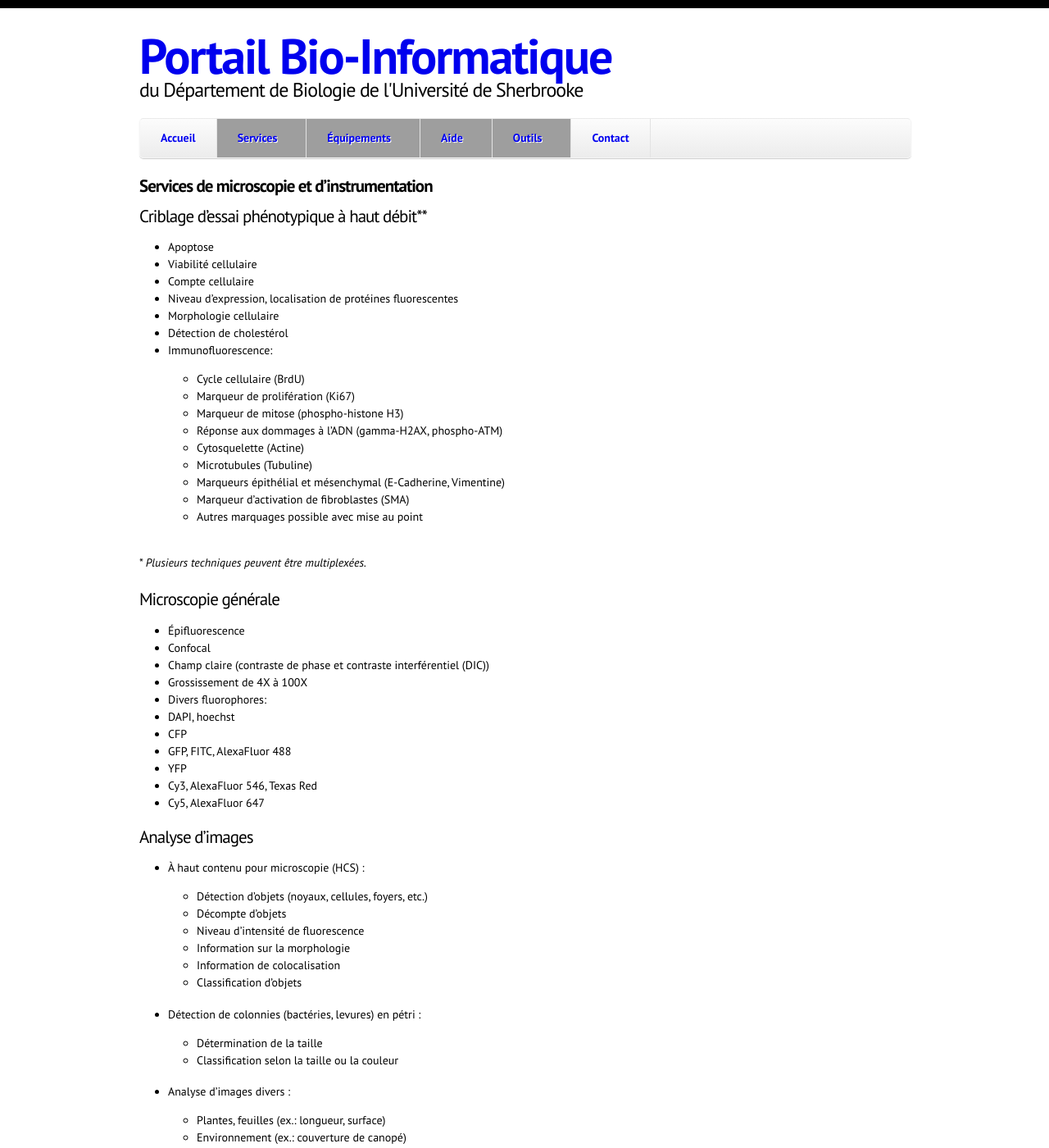
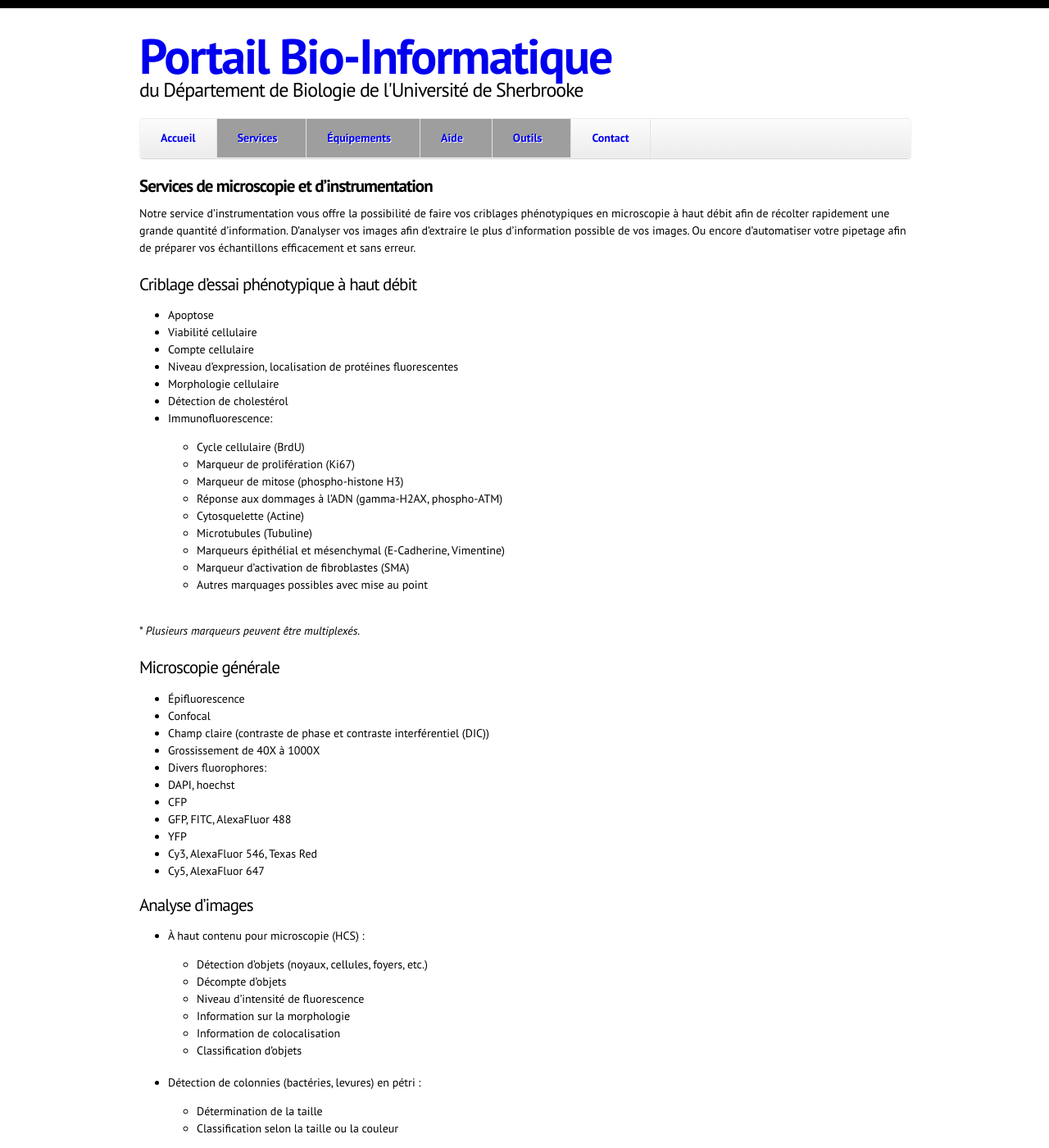
Before and after one commit to jflucier/bioinfo-portal-, a Jekyll site: the page built from portal/services/microscopie.md, in a window 1280 px wide and 1400 px high, cut to the strip 0-1400 px from the top of the window. Shown: the whole strip at 82% size. Built offline with Jekyll 4.4.1, drawn with Linux system fonts in a browser that asks for light colours; nearby versions of some CDN libraries; Markdown is read by kramdown in place of the engine named in the settings; some of the changed text lies outside the part shown; grey boxes are pictures that could not be loaded.

```diff
--- a/portal/services/microscopie.md
+++ b/portal/services/microscopie.md
@@ -4,7 +4,9 @@
 
 ## Services de microscopie et d'instrumentation
 
-### Criblage d'essai phénotypique à haut débit**
+Notre service d'instrumentation vous offre la possibilité de faire vos criblages phénotypiques en microscopie à haut débit afin de récolter rapidement une grande quantité d'information. D'analyser vos images afin d'extraire le plus d'information possible de vos images. Ou encore d'automatiser votre pipetage afin de préparer vos échantillons efficacement et sans erreur.
+
+### Criblage d'essai phénotypique à haut débit
   - Apoptose
   - Viabilité cellulaire
   - Compte cellulaire
@@ -20,16 +22,16 @@
     - Microtubules (Tubuline)
     - Marqueurs épithélial et mésenchymal (E-Cadherine, Vimentine)
     - Marqueur d'activation de fibroblastes (SMA)
-    - Autres marquages possible avec mise au point
+    - Autres marquages possibles avec mise au point
 
-\* *Plusieurs techniques peuvent être multiplexées.*
+\* *Plusieurs marqueurs peuvent être multiplexés.*
 <br>
 
 ### Microscopie générale
  - Épifluorescence
  - Confocal
  - Champ claire (contraste de phase et contraste interférentiel (DIC))
- - Grossissement de 4X à 100X
+ - Grossissement de 40X à 1000X
  - Divers fluorophores:
   - DAPI, hoechst
   - CFP
```
Also changed, not shown: other parts of portal/services/microscopie.md (+1 -1 lines), portal/equipements/zeiss_axioimager_m1.md (+10 -11 lines), portal/equipements/zeiss_axioimager_z1.md (+3 -3 lines), portal/equipements/zeiss_axioobserver_z1.md (+3 -1 lines), portal/images/Filter cube Cy3 set 15.gif (added), portal/images/Filter cube GFP set 10.gif (added), portal/images/zeiss_axioobserver_Z1.jpg (added).
